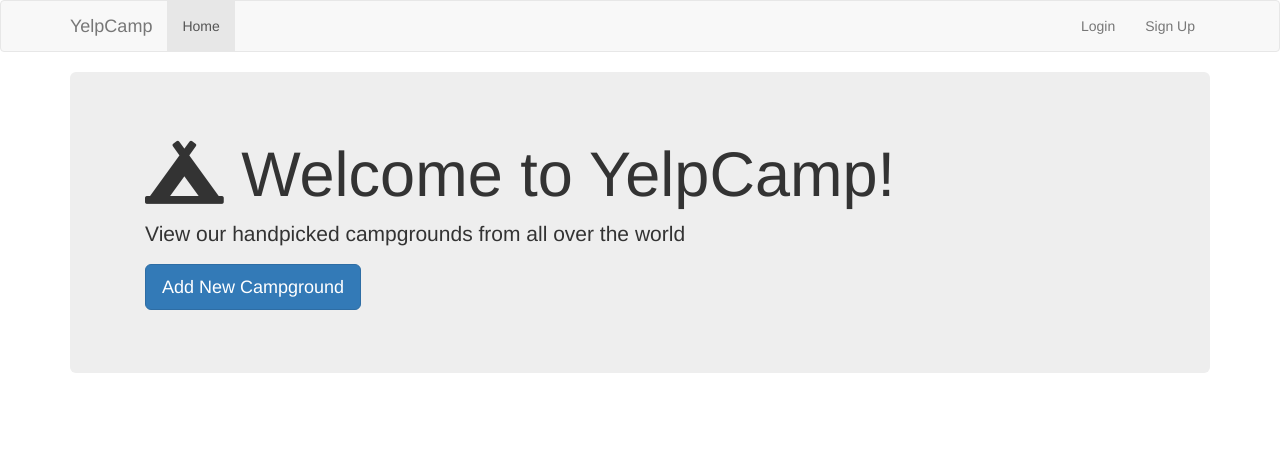
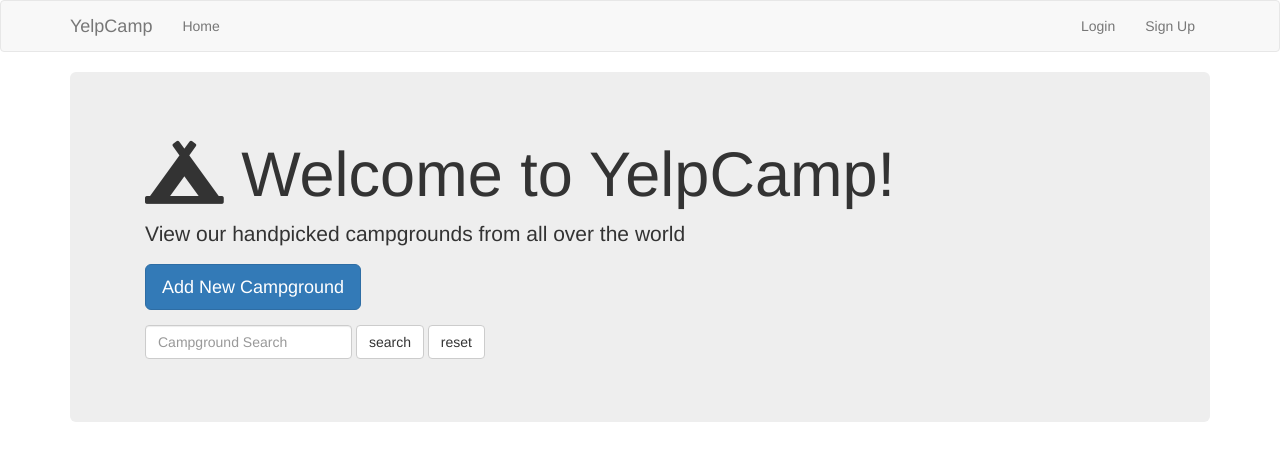
Before and after one commit to chickenteeth/camp_az, a Node server app: page /campgrounds/ in a window 1280 px wide. Shown: the top 461 px of the page. Run offline with Node 20, Linux system fonts and the light colour scheme; data that the repository does not hold is empty; some libraries are stand-ins or nearby versions.

Commit message:
add search function

```diff
--- a/routes/campgrounds.js
+++ b/routes/campgrounds.js
@@ -6,14 +6,30 @@ var middleware = require("../middleware");
 
 //INDEX - show all campgrounds
 router.get("/", function(req, res){
+    var noMatch = null;
+    if(req.query.search) {
+        const regex = new RegExp(escapeRegex(req.query.search), 'gi');
+        // Get all campgrounds from DB
+        Campground.find({name: regex}, function(err, allCampgrounds){
+           if(err){
+               console.log(err);
+           } else {
+              if(allCampgrounds.length < 1) {
+                  noMatch = "No campgrounds match that query, please try again.";
+              }
+              res.render("campgrounds/index",{campgrounds:allCampgrounds, noMatch: noMatch});
+           }
+        });
+    } else {
         // Get all campgrounds from DB
         Campground.find({}, function(err, allCampgrounds){
            if(err){
                console.log(err);
            } else {
-          res.render("campgrounds/index",{campgrounds: allCampgrounds, page: 'campgrounds'});
+              res.render("campgrounds/index",{campgrounds:allCampgrounds, noMatch: noMatch});
            }
         });
+    }
 });
 
 //CREATE - add new campground to DB
@@ -92,4 +108,8 @@ router.delete("/:id", middleware.checkCampgroundOwnership, (req, res) => {
     });
 });
 
+function escapeRegex(text) {
+    return text.replace(/[-[\]{}()*+?.,\\^$|#\s]/g, "\\$&");
+}
+
 module.exports = router;
--- a/views/campgrounds/index.ejs
+++ b/views/campgrounds/index.ejs
@@ -5,7 +5,17 @@
             <h1><i class="fas fa-campground"></i> Welcome to YelpCamp!</h1>
             <p>View our handpicked campgrounds from all over the world</p>
             <p >
-            <a class="btn btn-primary btn-lg" href="/campgrounds/new">Add New Campground</a></p>
+				<a class="btn btn-primary btn-lg" href="/campgrounds/new">Add New Campground</a>
+			</p>
+			<p>
+				<form action="/campgrounds" method="GET" class="form-inline">
+					<div class="form-group">
+						<input type="text" name="search" placeholder="Campground Search" class="form-control">
+						<input type="submit" value="search" class="btn btn-default">
+						<a href="/campgrounds"><input type="button" value="reset" class="btn btn-default"></a>
+					</div>
+			</form>
+			</p>
         </div>
     </header>
 
```
Lines whose indentation alone changed are shown as unchanged.
